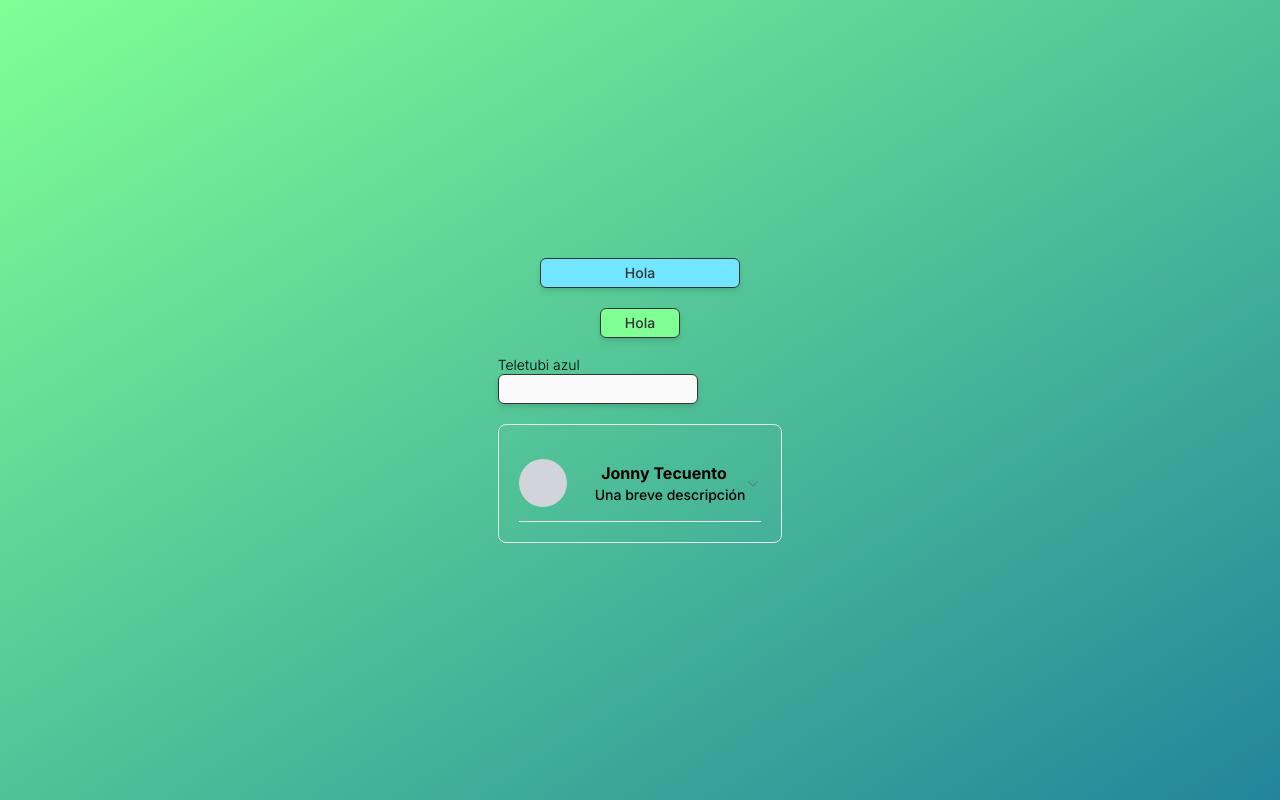
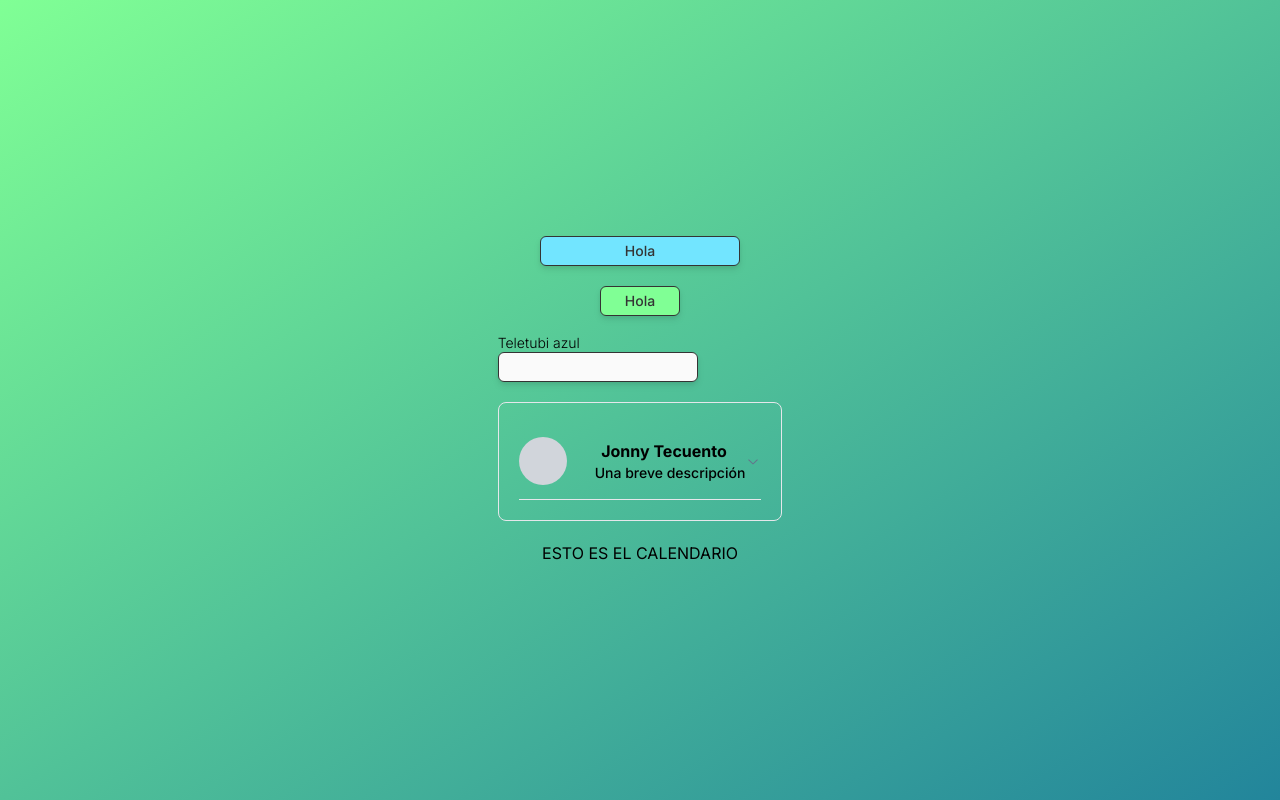
Before and after one commit to NicolasGabrieloni/meal-planner, a Next.js app: page / in a window 1280 px wide. Built offline with nearby package versions, Linux system fonts and the light colour scheme.

Commit message:
comenzando el calendario

```diff
--- /dev/null
+++ b/app/components/Calendar.tsx
@@ -0,0 +1,7 @@
+import React from 'react'
+
+export const Calendar = () => {
+  return (
+    <div><h2>Hola</h2></div>
+  )
+}
--- a/app/page.tsx
+++ b/app/page.tsx
@@ -3,6 +3,7 @@
 import { InputWithLabel } from "@/components/InputWithLabel";
 import { Button } from "@/components/ui/button";
 import { UserInfo } from "./components/UserInfo";
+import Calendar from "./(logged)/calendar/page";
 
 export default function Home() {
   return (
@@ -11,6 +12,7 @@ export default function Home() {
       <Button variant="green_outlined">Hola</Button>
       <InputWithLabel labelText="Teletubi azul" />
       <UserInfo/>
+      <Calendar/>
     </div>
   );
 }
```
